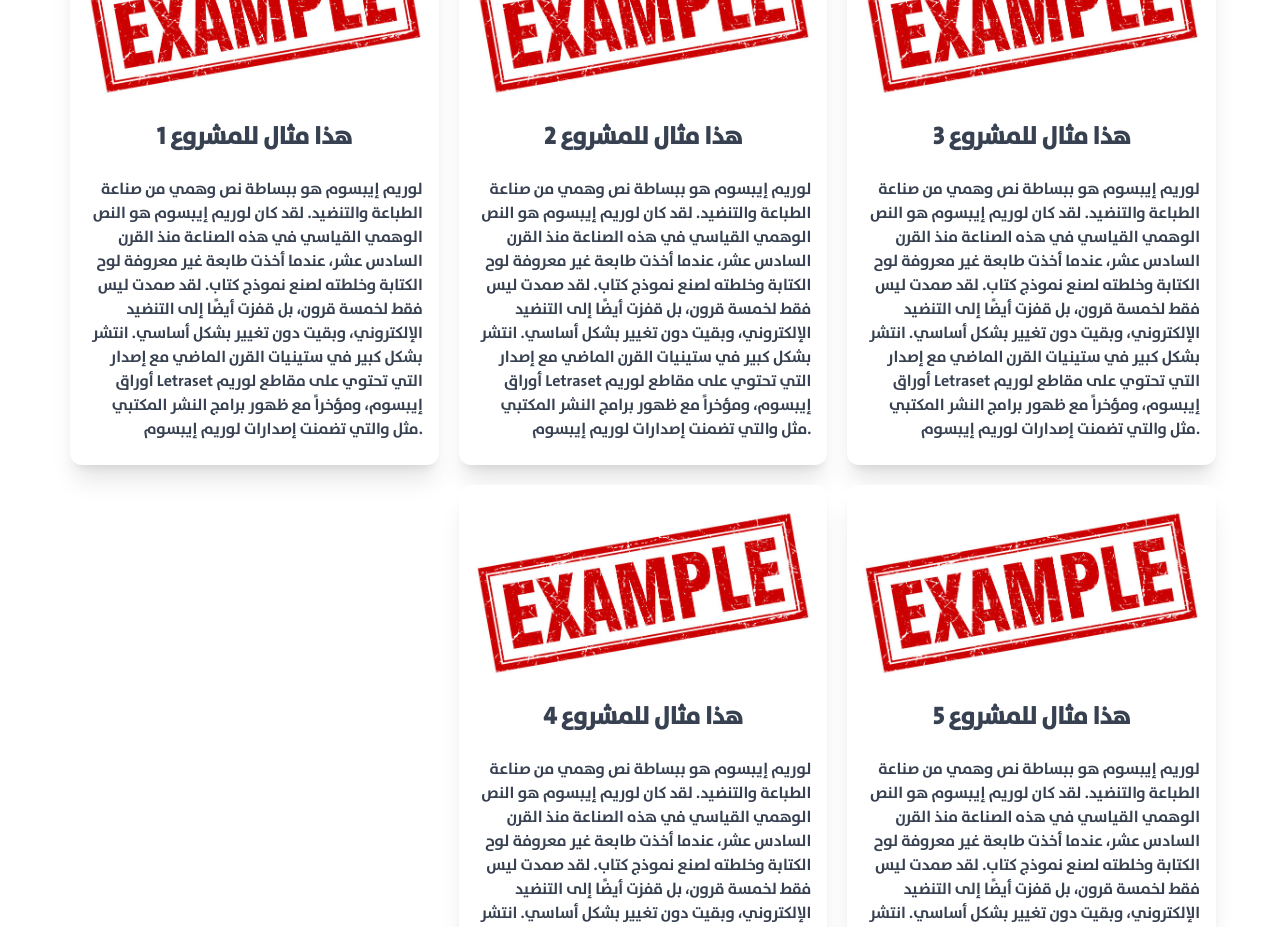
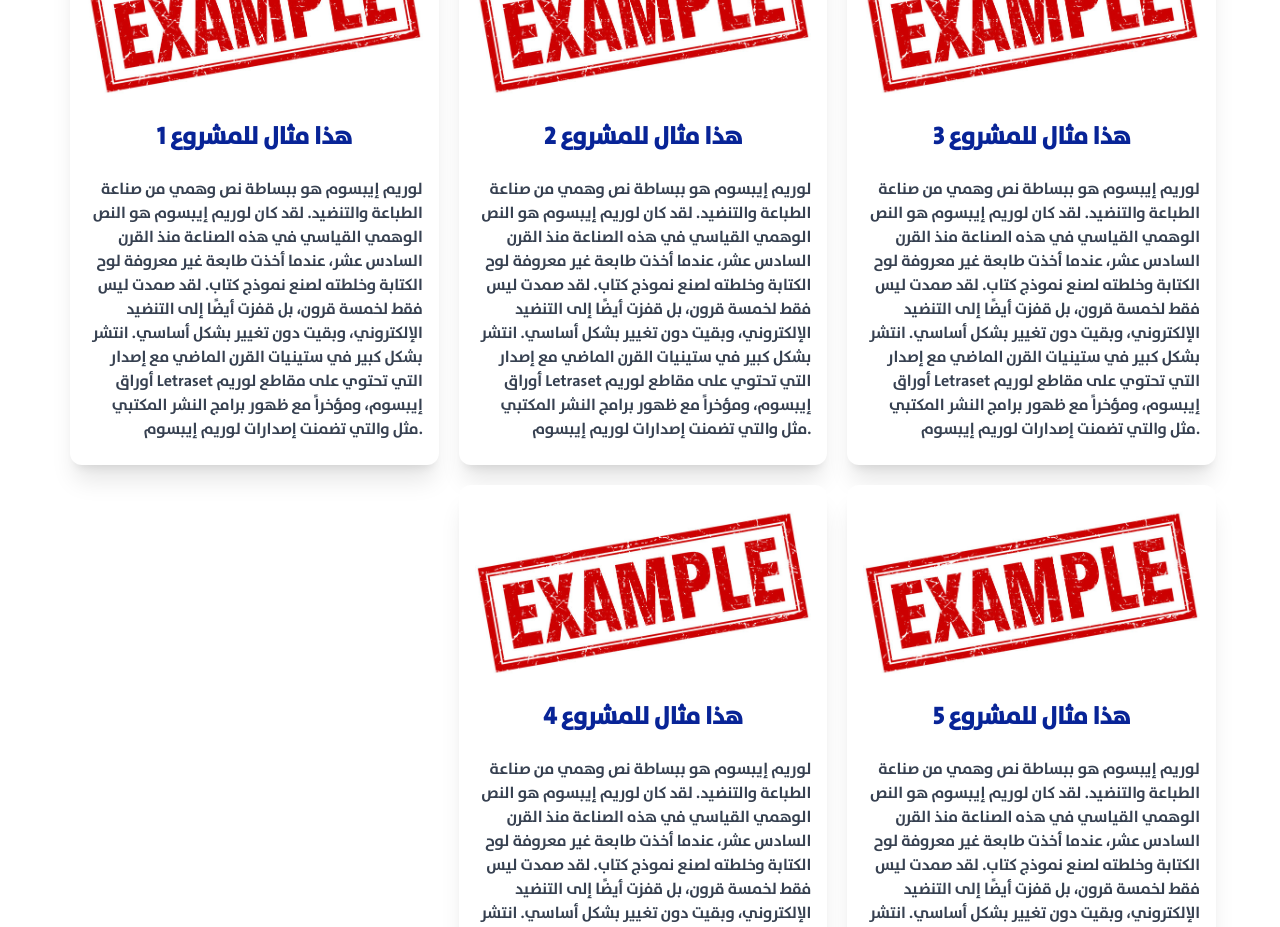
Before and after one commit to AyyasyRosadi/web-alhunafa, a Next.js app: page /completed in a window 1280 px wide. Shown: the part 960-1887 px from the top of the page. Built offline with nearby package versions, Linux system fonts and the light colour scheme.

Commit message:
+- change text color

```diff
--- a/src/app/page.tsx
+++ b/src/app/page.tsx
@@ -33,7 +33,7 @@
         </div>
       </section>
       <section id="4" className="h-[100vh] flex flex-col justify-center items-center gap-7 bg-white">
-        <h1 className="md:text-4xl text-xl">خريطة المشروع</h1>
+        <h1 className="md:text-4xl text-xl text-base">خريطة المشروع</h1>
         <div className="w-[90%] h-[80%] rounded-3xl flex md:flex-row flex-col justify-center items-center">
           <Map markers={markers} />
         </div>
--- a/src/app/planning/page.tsx
+++ b/src/app/planning/page.tsx
@@ -14,7 +14,7 @@
             <LandingPage image={Planning} title='التخطيط التنموي' />
             <section className='p-[5%] flex flex-wrap justify-end items-center gap-5'>
                 {planning?.map((value: string, id: number) => (
-                    <div onClick={() => setShowModal(true)} className='flex justify-between items-center shadow-xl rounded-xl border border-base text-right  px-4 py-6 xl:w-[32%] md:w-[45%] h-[100%] hover:scale-105 transition-all ease-in-out duration-300 cursor-pointer'>
+                    <div key={id} onClick={() => setShowModal(true)} className='flex justify-between items-center shadow-xl rounded-xl border border-base text-right  px-4 py-6 xl:w-[32%] md:w-[45%] h-[100%] hover:scale-105 transition-all ease-in-out duration-300 cursor-pointer'>
                         <Image src={PDF} alt='' className='w-[15%]' />
                         <h1 className='text-xl'>{value}</h1>
                     </div>
--- a/src/components/templates/Card.tsx
+++ b/src/components/templates/Card.tsx
@@ -10,7 +10,7 @@
         <div onClick={() => location && push(location)} className="relative flex flex-col px-4 py-6 text-gray-700 bg-white shadow-xl bg-clip-border rounded-xl xl:w-[32%] md:w-[45%] h-[100%] hover:scale-105 transition-all ease-in-out duration-300 cursor-pointer">
             <Image placeholder='blur' loading='lazy' src={src} alt="" className="relative object-bottom object-cover rounded-xl w-[100%] h-[90%]" />
             <div className="p-6 text-center">
-                <h4 className="block font-bahij md:text-2xl text-xl antialiased font-semibold leading-snug tracking-normal text-blue-gray-900">
+                <h4 className="block font-bahij text-base md:text-2xl text-xl antialiased font-semibold leading-snug tracking-normal text-blue-gray-900">
                     {title}
                 </h4>
             </div>
```
